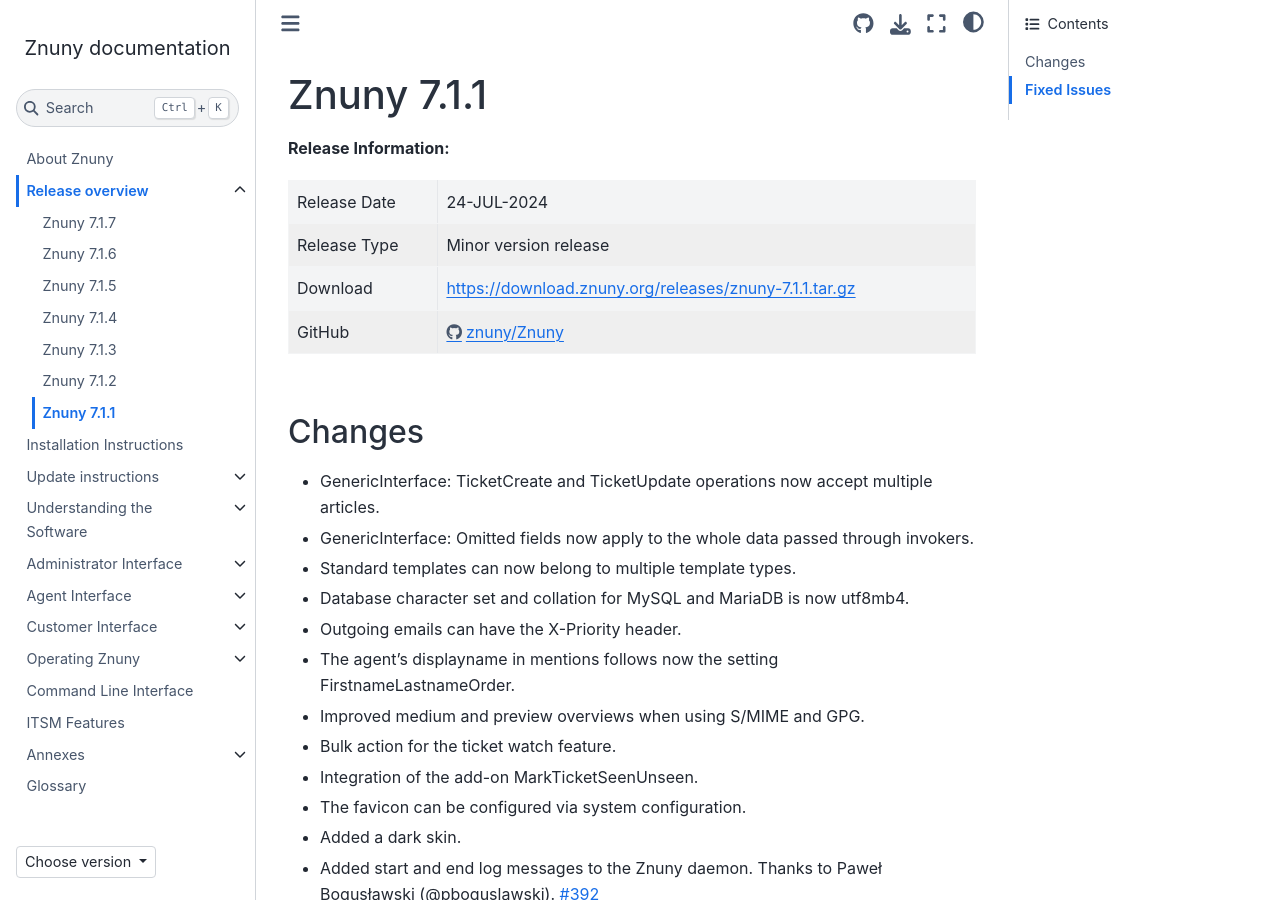
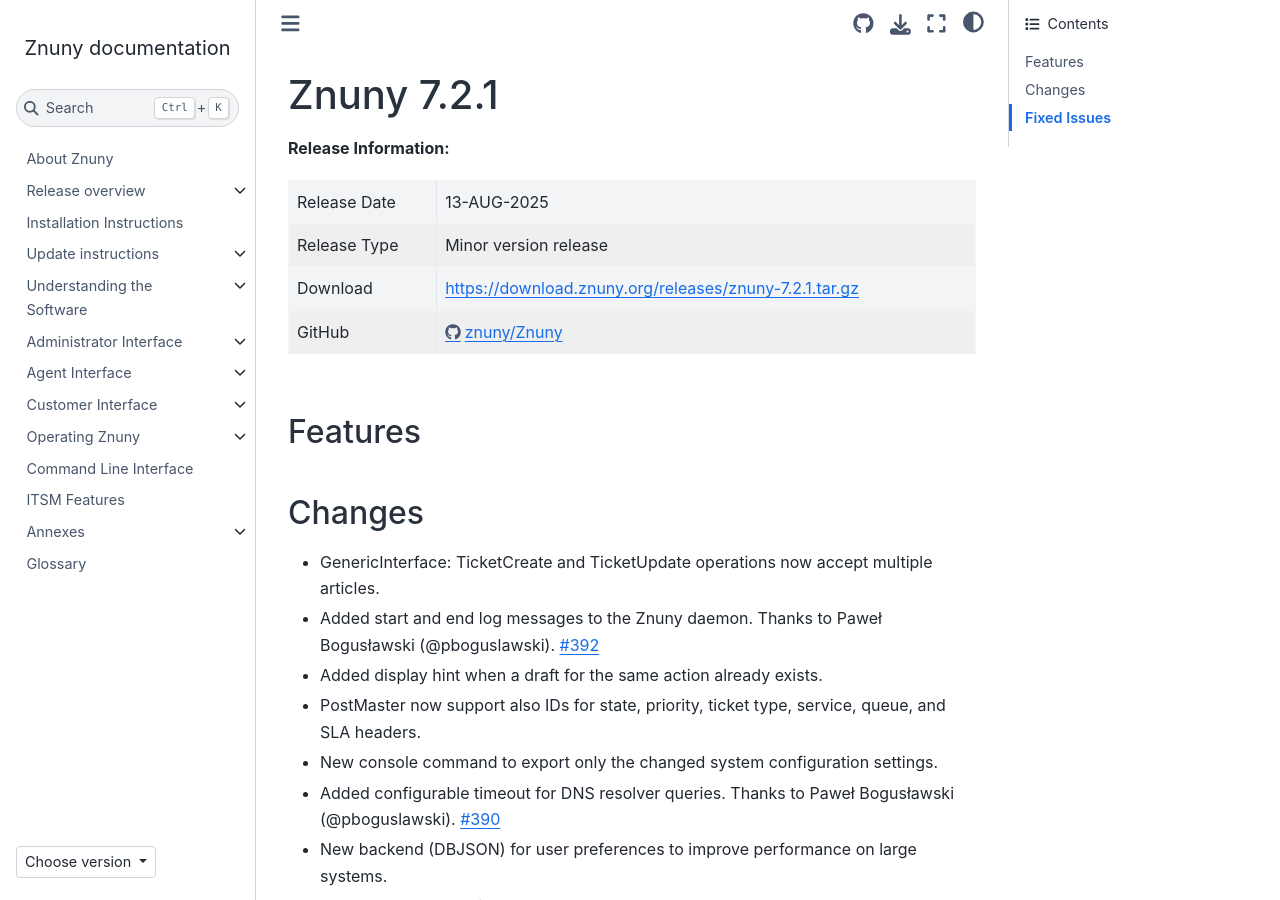
Before and after one commit to znuny/manual, a Sphinx documentation site: the page built from source/releases/7_2_1/index.rst, in a window 1280 px wide and 900 px high. Built offline with Sphinx 7.4.7 and the Sphinx Book theme 1.1.4, drawn with Linux system fonts in a browser that asks for light colours; pages that are not in the unit, such as notebooks, are missing from menus; some of the changed text lies outside the part shown.

Commit message:
Prepared for 7.2

```diff
--- a/source/installation/index.rst
+++ b/source/installation/index.rst
@@ -61,7 +61,7 @@
 
     .. code-block::
 
-      dnf install -y https://download.znuny.org/releases/RPMS/rhel/7/znuny-7.1.7-01.noarch.rpm
+      dnf install -y https://download.znuny.org/releases/RPMS/rhel/7/znuny-7.2.1-01.noarch.rpm
 
 
   .. tab-item:: Installation from source archive
@@ -72,13 +72,13 @@
 
       # Download Znuny
       cd /opt
-      wget https://download.znuny.org/releases/znuny-latest-7.1.tar.gz
+      wget https://download.znuny.org/releases/znuny-latest-7.2.tar.gz
 
       # Extract
-      tar xfz znuny-latest-7.1.tar.gz
+      tar xfz znuny-latest-7.2.tar.gz
 
       # Create a symlink
-      ln -s /opt/znuny-7.1.7 /opt/znuny
+      ln -s /opt/znuny-7.2.1 /opt/znuny
 
       # Add user for RHEL
       useradd -d /opt/znuny -c 'Znuny user' -g apache -s /bin/bash -M -N znuny
--- a/source/releases/7_1_1/index.rst
+++ b/source/releases/7_2_1/index.rst
@@ -1,31 +1,24 @@
-Znuny 7.1.1
+Znuny 7.2.1
 ###########
 
 **Release Information:**
 
 +---------------------+--------------------------------------------------------------+
-| Release Date        | 24-JUL-2024                                                  |
+| Release Date        | 13-AUG-2025                                                  |
 +---------------------+--------------------------------------------------------------+
 | Release Type        | Minor version release                                        |
 +---------------------+--------------------------------------------------------------+
-| Download            | `<https://download.znuny.org/releases/znuny-7.1.1.tar.gz>`_  |
+| Download            | `<https://download.znuny.org/releases/znuny-7.2.1.tar.gz>`_  |
 +---------------------+--------------------------------------------------------------+
-| GitHub              | `<https://github.com/znuny/Znuny/tree/rel-7_1_1>`_           |
+| GitHub              | `<https://github.com/znuny/Znuny/tree/rel-7_2_1>`_           |
 +---------------------+--------------------------------------------------------------+
+
+Features
+********
 
 Changes
 *******
 - GenericInterface: TicketCreate and TicketUpdate operations now accept multiple articles.
-- GenericInterface: Omitted fields now apply to the whole data passed through invokers.
-- Standard templates can now belong to multiple template types.
-- Database character set and collation for MySQL and MariaDB is now utf8mb4.
-- Outgoing emails can have the X-Priority header.
-- The agent's displayname in mentions follows now the setting FirstnameLastnameOrder.
-- Improved medium and preview overviews when using S/MIME and GPG.
-- Bulk action for the ticket watch feature.
-- Integration of the add-on MarkTicketSeenUnseen.
-- The favicon can be configured via system configuration.
-- Added a dark skin.
 - Added start and end log messages to the Znuny daemon. Thanks to Paweł Bogusławski (@pboguslawski). `#392 <https://github.com/znuny/Znuny/pull/392>`_
 - Added display hint when a draft for the same action already exists.
 - PostMaster now support also IDs for state, priority, ticket type, service, queue, and SLA headers.
@@ -43,4 +36,4 @@
 - Fixed event registration regular expressions in the system configuration Thanks to Paweł Bogusławski (@pboguslawski) for reporting. `#440 <https://github.com/znuny/Znuny/issues/440>`_
 - Fixed unwanted logout when some personal settigs are saved.
 
-Read about all changes in the `CHANGES.md <https://raw.githubusercontent.com/znuny/Znuny/rel-7_1_1/CHANGES.md>`_. See the commits on `GitHub <https://github.com/znuny/Znuny/commits/rel-7_1_1>`_ for a list of all changes.
+Read about all changes in the `CHANGES.md <https://raw.githubusercontent.com/znuny/Znuny/rel-7_2_1/CHANGES.md>`_. See the commits on `GitHub <https://github.com/znuny/Znuny/commits/rel-7_2_1>`_ for a list of all changes.
--- a/source/updating/update-7.1.rst
+++ b/source/updating/update-7.2.rst
@@ -1,24 +1,15 @@
-Update to Znuny 7.1
+Update to Znuny 7.2
 ###################
 
-.. important::	We highly recommend to update on a test instance first. Znuny 7.1 performs database changes during the migration. Backup your data!
+.. important::	We highly recommend to update on a test instance first. Znuny 7.2 performs database changes during the migration. Backup your data!
 
-This documentation explains how to update to the Znuny 7.1 release.
+This documentation explains how to update to the Znuny 7.2 release.
 
 Please note that your current system needs to be a
 
-- Znuny 7.0.x for a minor level update or
-- Znuny 7.1.x for a patch level update
+- Znuny 7.1.x for a minor level update
 
-We do not support direct updates from any version before Znuny 7.0.
-
-.. note::
-
-	The base settings have been changed to reflect the product name since Znuny 7.0. We use ``znuny`` as the application user, ``/opt/znuny`` the application home and also a different web server configuration. Please verify these settings:
-
-    - ``Home`` - typically in Kernel/Config.pm as ``$Self->{Home}``
-    - System Configuration ``FrontEnd::WebPath`` has the default value `/znuny-web/`
-    - System Configuration ``ScriptAlias`` has the default value `znuny/`
+We do not support direct updates from any version before Znuny 7.1.
 
 
 Preparations
@@ -26,7 +17,7 @@
 
 .. note::
 
-  Check if every add-on your are using is available for version 7.1 **before** you continue. Add-ons for Znuny 7.0 or older versions are not compatible with Znuny 7.1 and needs to be updated. Ask the vendor of the add-on when in doubt.
+  Check if every add-on your are using is available for version 7.2 **before** you continue. Add-ons for Znuny 7.1 or older versions are not compatible with Znuny 7.2 and needs to be updated. Ask the vendor of the add-on when in doubt.
 
 Before the update can started we need to perform some tasks to prepare the update.
 
@@ -80,8 +71,8 @@
 
 .. code-block::
 
-	# Update to Znuny 7.1
-	dnf update -y https://download.znuny.org/releases/RPMS/rhel/7/znuny-7.1.7-01.noarch.rpm
+	# Update to Znuny 7.2
+	dnf update -y https://download.znuny.org/releases/RPMS/rhel/7/znuny-7.2.1-01.noarch.rpm
 
 	# Check for missing modules and add required modules and install at least **required** modules.
 	/opt/znuny/bin/znuny.CheckModules.pl --all
@@ -95,28 +86,28 @@
 
 .. code-block::
 
-	# Download latest Znuny 7.1
+	# Download latest Znuny 7.2
 	cd /opt
-	wget https://download.znuny.org/releases/znuny-latest-7.1.tar.gz
+	wget https://download.znuny.org/releases/znuny-latest-7.2.tar.gz
 
 	# Extract
-	tar xfz znuny-latest-7.1.tar.gz
+	tar xfz znuny-latest-7.2.tar.gz
 
 	# Set permissions
-	/opt/znuny-7.1.7/bin/znuny.SetPermissions.pl
+	/opt/znuny-7.2.1/bin/znuny.SetPermissions.pl
 
 	# Restore Kernel/Config.pm, articles, etc.
-	cp -a /opt/znuny/Kernel/Config.pm /opt/znuny-7.1.7/Kernel/
-	mv /opt/znuny/var/article/* /opt/znuny-7.1.7/var/article/
+	cp -a /opt/znuny/Kernel/Config.pm /opt/znuny-7.2.1/Kernel/
+	mv /opt/znuny/var/article/* /opt/znuny-7.2.1/var/article/
 
 	# Restore dotfiles from the homedir to the new directory
-	for f in $(find -L /opt/znuny -maxdepth 1 -type f -name .\* -not -name \*.dist); do cp -av "$f" /opt/znuny-7.1.7/; done
+	for f in $(find -L /opt/znuny -maxdepth 1 -type f -name .\* -not -name \*.dist); do cp -av "$f" /opt/znuny-7.2.1/; done
 
 	# Restore modified and custom cron job
-	for f in $(find -L /opt/znuny/var/cron -maxdepth 1 -type f -name \* -not -name \*.dist); do cp -av "$f" /opt/znuny-7.1.7/var/cron/; done
+	for f in $(find -L /opt/znuny/var/cron -maxdepth 1 -type f -name \* -not -name \*.dist); do cp -av "$f" /opt/znuny-7.2.1/var/cron/; done
 
 	# Create/overwrite a symlink
-	ln -snf /opt/znuny-7.1.7 /opt/znuny
+	ln -snf /opt/znuny-7.2.1 /opt/znuny
 
 	# Check for missing modules and add **required** modules
 	/opt/znuny/bin/znuny.CheckModules.pl --all
@@ -126,9 +117,9 @@
 Execute the migration script
 ****************************
 
-.. code-block::
+.. code-block::shell
 
-    su -c 'scripts/MigrateToZnuny7_1.pl --verbose' - znuny
+    su -c 'scripts/MigrateToZnuny7_2.pl --verbose' - znuny
 
 ..
 
@@ -139,14 +130,14 @@
 
 .. note:: UpgradeAll can fail, if repositories are not reachable or configured, versions for your framework are not available, or packages have been renamed. In this case, you should upgarde your packages manually via the commandline or by installing/updating them via the package manager.
 
-.. code-block::
+.. code-block::shell
 
     # Make sure all add-ons are correct installed after a patch level update
     su -c 'bin/znuny.Console.pl Admin::Package::ReinstallAll' - znuny
-    su -c 'scripts/MigrateToZnuny7_1.pl --verbose' - znuny
+    su -c 'scripts/MigrateToZnuny7_2.pl --verbose' - znuny
     # Upgrade all packages
     su -c 'bin/znuny.Console.pl Admin::Package::UpgradeAll' - znuny
-    su -c 'scripts/MigrateToZnuny7_1.pl --verbose' - znuny
+    su -c 'scripts/MigrateToZnuny7_2.pl --verbose' - znuny
 
 
 ..
```
Also changed, not shown: source/releases/7_1_2/index.rst (deleted, +0 -22 lines), source/releases/7_1_3/index.rst (deleted, +0 -36 lines), source/releases/7_1_4/index.rst (deleted, +0 -52 lines), source/releases/7_1_5/index.rst (deleted, +0 -22 lines), source/releases/7_1_6/index.rst (deleted, +0 -23 lines), source/releases/7_1_7/index.rst (deleted, +0 -39 lines).
